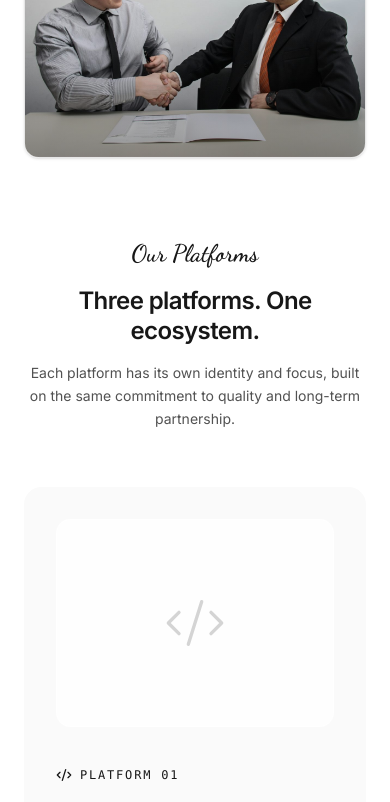
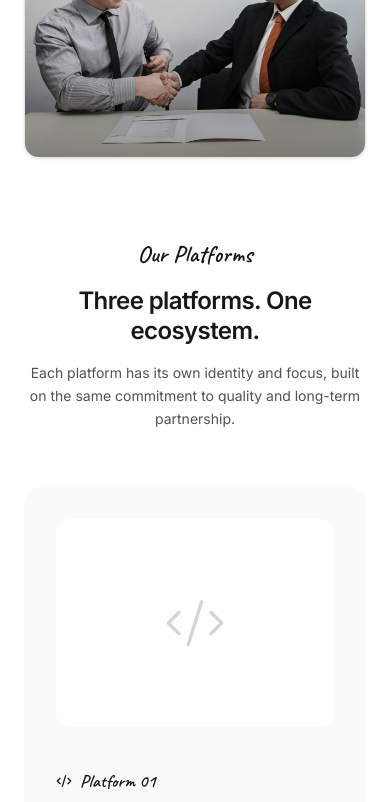
Before and after one commit to LeelaMohan217/J-Monk-Devops, a React (Vite) app: page / in a window 390 px wide. Shown: the part 2646-3448 px from the top of the page. Built offline with nearby package versions, Linux system fonts and the light colour scheme.

Commit message:
Switch cursive font to Caveat and add outside-click close to mobile menu

```diff
--- a/index.html
+++ b/index.html
@@ -8,7 +8,7 @@
     <link rel="preconnect" href="https://fonts.googleapis.com" />
     <link rel="preconnect" href="https://fonts.gstatic.com" crossorigin />
     <link
-      href="https://fonts.googleapis.com/css2?family=Inter:wght@400;500;600;700;800&family=Sora:wght@500;600;700;800&family=Fraunces:opsz,wght@9..144,500;9..144,600;9..144,700&family=Dancing+Script:wght@500;600;700&display=swap"
+      href="https://fonts.googleapis.com/css2?family=Inter:wght@400;500;600;700;800&family=Sora:wght@500;600;700;800&family=Fraunces:opsz,wght@9..144,500;9..144,600;9..144,700&family=Caveat:wght@500;600;700&display=swap"
       rel="stylesheet"
     />
   </head>
--- a/src/index.css
+++ b/src/index.css
@@ -16,7 +16,7 @@
   --font-serif:
     Fraunces, ui-serif, Georgia, 'Times New Roman', serif;
   --font-cursive:
-    'Dancing Script', cursive;
+    'Caveat', cursive;
 }
 
 /*
--- a/src/pages/Landing.jsx
+++ b/src/pages/Landing.jsx
@@ -4,7 +4,7 @@
 import CapabilitiesSection from "./home/CapabilitiesSection";
 import ProcessSection from "./home/ProcessSection";
 import TestimonialsSection from "./home/TestimonialsSection";
-import LandingFooter1 from "./home/LandingFooter1";
+import LandingFooter from "./home/LandingFooter";
 
 const Landing = () => {
   return (
@@ -15,7 +15,7 @@
       <CapabilitiesSection />
       <ProcessSection />
       <TestimonialsSection />
-      <LandingFooter1 />
+      <LandingFooter />
     </div>
   );
 };
--- a/src/pages/home/PlatformsSection.jsx
+++ b/src/pages/home/PlatformsSection.jsx
@@ -78,7 +78,7 @@
         className={`rounded-3xl ${tint} p-8 md:p-12 flex flex-col md:flex-row items-center gap-10 md:gap-16`}
       >
         <div className="flex-1 flex flex-col gap-4 order-2 md:order-1">
-          <span className="inline-flex items-center gap-2 text-xs font-mono uppercase tracking-[0.15em] text-neutral-900">
+          <span className="inline-flex items-center gap-2 text-lg font-cursive font-semibold text-neutral-900">
             <platform.icon className="w-4 h-4" />
             Platform {platform.id}
           </span>
--- a/src/shared/components/GlobalNav.jsx
+++ b/src/shared/components/GlobalNav.jsx
@@ -113,7 +113,14 @@
       </div>
 
       {mobileOpen && (
-        <div className="fixed top-0 left-0 z-40 h-screen p-6 bg-white w-[75%] max-w-xs lg:hidden border-r border-neutral-200 overflow-y-auto transition-all ease-in-out duration-500">
+        <>
+          <div
+            aria-hidden="true"
+            onClick={closeMenu}
+            className="fixed inset-0 z-30 lg:hidden bg-black/40"
+          />
+
+          <div className="fixed top-0 left-0 z-40 h-screen p-6 bg-white w-[75%] max-w-xs lg:hidden border-r border-neutral-200 overflow-y-auto transition-all ease-in-out duration-500">
           <div className="flex items-center justify-between border-b border-neutral-200 pb-4">
             <h5 className="text-base font-semibold text-black uppercase">Menu</h5>
             <button type="button" aria-label="Close menu" onClick={closeMenu}>
@@ -171,17 +178,8 @@
               );
             })}
           </div>
-
-          <div className="mt-6">
-            <Link
-              to="/#who-we-are"
-              onClick={closeMenu}
-              className="block w-full rounded-lg bg-neutral-900 px-4 py-3 text-center text-sm font-medium text-white transition-colors hover:bg-neutral-800"
-            >
-              Get Started
-            </Link>
           </div>
-        </div>
+        </>
       )}
     </header>
   );
```
